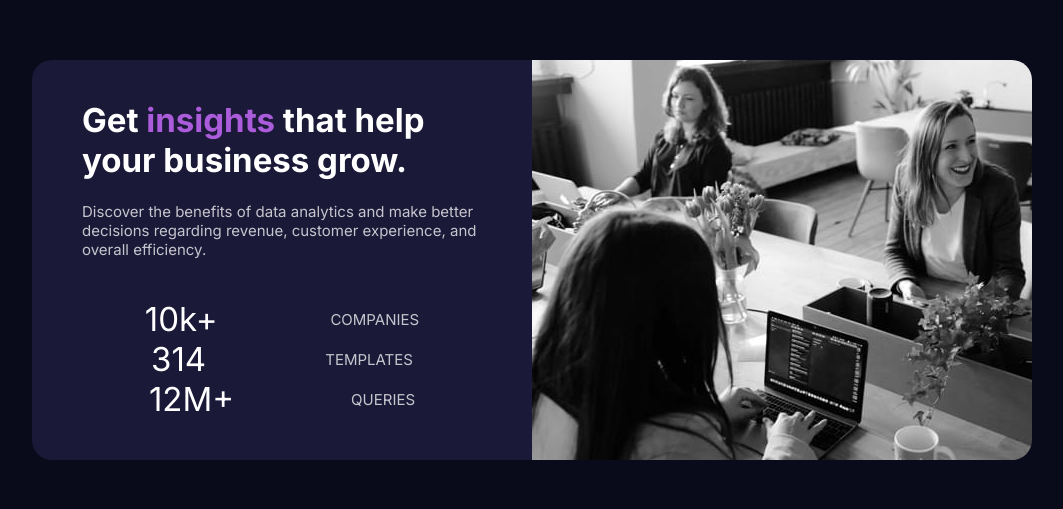
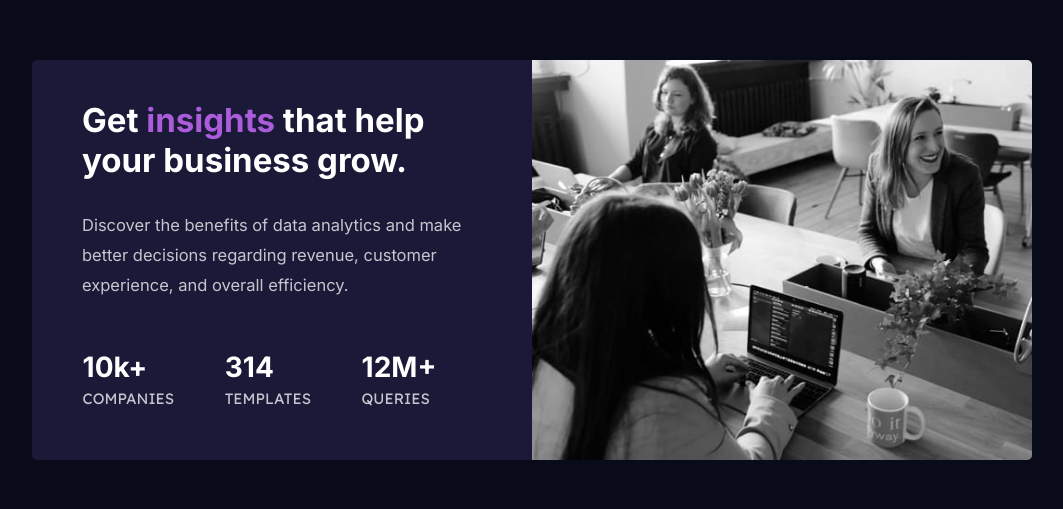
Before and after one commit to Jonda-web/stats-preview-card, a plain HTML site: page index.html in a window 1280 px wide. Shown: the part 148-657 px from the top of the page, without its empty margins (108-1171 px from the left). Drawn offline with Linux system fonts and the light colour scheme.

Commit message:
okay im done for now just need to figure out how to make a filter for the image

```diff
--- a/css.css
+++ b/css.css
@@ -14,6 +14,7 @@ font-family: 'Lexend Deca', sans-serif; */
     font-size: 15px;
 }
 
+
 body {
     background-color: hsl(233, 47%, 7%);
     height: 100vh;
@@ -27,7 +28,7 @@ body {
     display: flex;
     width: 1000px;
     height: 400px;
-    border-radius: 20px;
+    border-radius: 5px;
     overflow: hidden;
     margin-top: 50%;
     margin-bottom: 50%;
@@ -56,24 +57,48 @@ h1, .box-number {
 
 p, .box-text {
     color:hsla(0, 0%, 100%, 0.75);
+    font-size: 1.1rem;
+    line-height: 30px;
+}
+
+p {
+    margin-top: 30px;
 }
 
 .box .box-text{
-    font-family: Inter, sans-serif;
+    font-family: "Lexend Deca", sans-serif;
     text-transform: uppercase;
-    text-align: center;
+    font-size: 15px;
+    text-align: left;
 }
 
 
 .box {
-    display: flex;
-    justify-content: space-evenly;
-    align-items: center;
     font-family: "Inter", sans-serif;
 }
 
 
+.box-number {
+    font-weight: 700;
+    font-size: 28px;
+}
+
+.card-footer {
+  display: flex;
+  justify-content: space-evenly;
+  align-items: center;
+  margin-top: 50px;
+  margin-right: 45px;
+}
+
 .img-container {
+    background: black;
+    overflow: hidden;
+    background: #C33764;
+    background: -webkit-linear-gradient(rgba(29, 38, 113, 0.8), rgba(195, 55, 100, 0.8))
+}
+
+img {
     height: 400px;
     width: 500px;
 }
```
